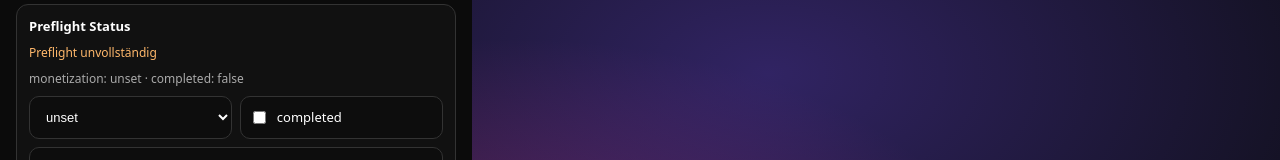
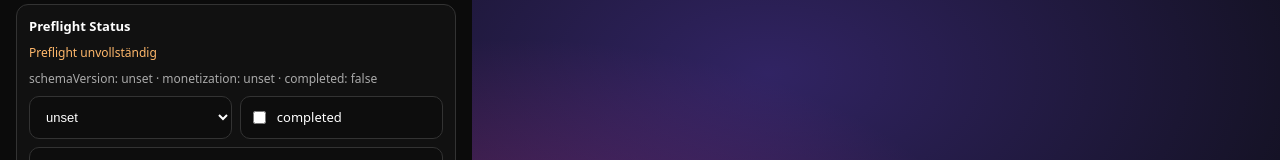
Before and after one commit to MartinWiederhold/Appbuilder, a React (Vite) app in the folder apps/desktop/: page / in a window 1280 px wide. Shown: the part 246-406 px from the top of the page. Built offline with nearby package versions, Linux system fonts and the light colour scheme.

Commit message:
BMAD 4.x: display preflight schema version in UI

```diff
--- a/apps/desktop/src/App.tsx
+++ b/apps/desktop/src/App.tsx
@@ -38,6 +38,7 @@ type IntegrationsConfig = {
 };
 
 type PreflightConfig = {
+  schemaVersion?: number;
   completed?: boolean;
   monetization?: string;
   integrations?: IntegrationsConfig;
@@ -539,7 +540,8 @@ export default function App() {
           </div>
 
           <div style={{ fontSize: 12, color: "#aaa" }}>
-            monetization: {preflightConfig?.monetization ?? "unset"} · completed:{" "}
+            schemaVersion: {preflightConfig?.schemaVersion ?? "unset"} · monetization:{" "}
+            {preflightConfig?.monetization ?? "unset"} · completed:{" "}
             {preflightConfig?.completed ? "true" : "false"}
           </div>
 
```
